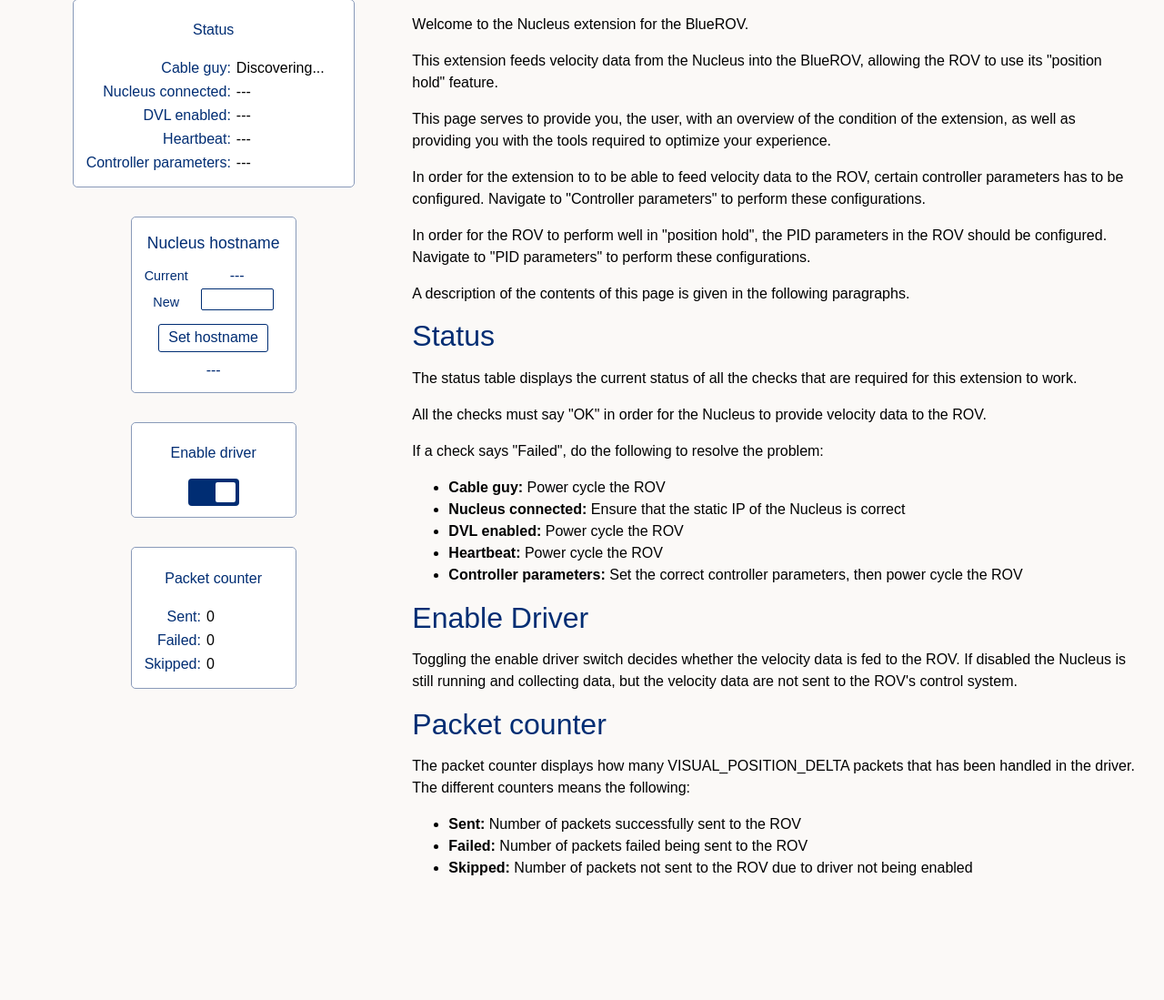
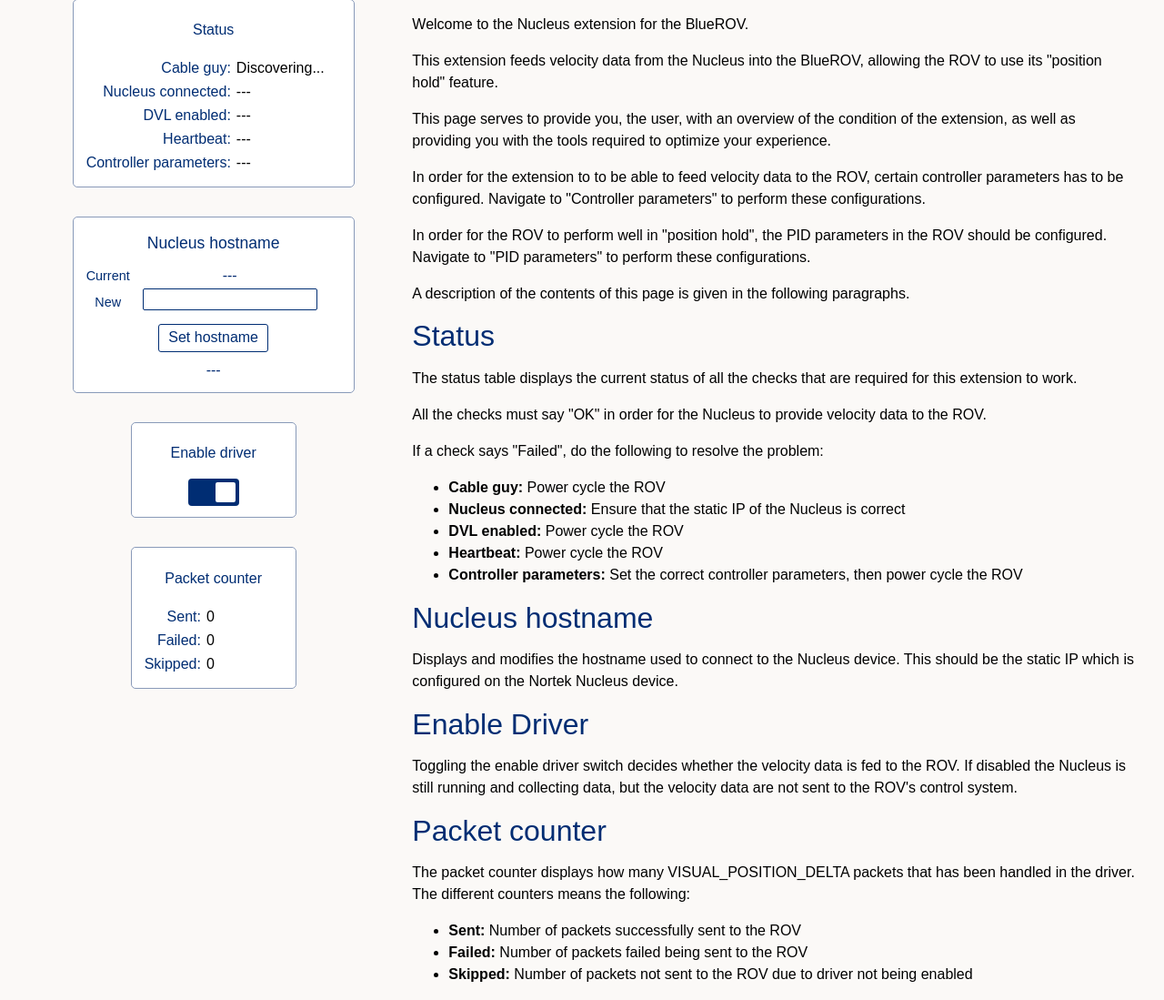
Before and after one commit to NortekSupport/nucleus_driver, a Flask app: page / in a window 1280 px wide. Shown: the part 223-1322 px from the top of the page at 91% size. Before the commit the page ends 1185 px from the top, so only its background shows below. Run offline with Flask 2, Linux system fonts and the light colour scheme; parts of the project's set-up code (start-up, migrations or seed data) failed here and were passed over.

Commit message:
updated registry file and made some final touches to UI

```diff
--- a/blueos_extension/src/nucleus_extension/flask_app.py
+++ b/blueos_extension/src/nucleus_extension/flask_app.py
@@ -8,12 +8,12 @@ from nucleus_driver import NucleusDriver
 
 logging.basicConfig(level=logging.DEBUG)
 
-#NUCLEUS_IP = os.environ["NUCLEUS_IP"]
+#NUCLEUS_IP = os.environ["NUCLEUS_IP"]  # TODO: Enable when BlueOS supports environment variables in docker run
 
 if __name__ == "flask_app":
 
     nucleus_driver = NucleusDriver()
-    #nucleus_driver.set_tcp_configuration(host=NUCLEUS_IP)
+    #nucleus_driver.set_tcp_configuration(host=NUCLEUS_IP)  # TODO: Enable when BlueOS supports environment variables in docker run
 
     rov_link = RovLink(driver=nucleus_driver)
     rov_link.start()
@@ -120,8 +120,6 @@ if __name__ == "flask_app":
 
         hostname = request.form.get("HOSTNAME", None, type=str)
 
-        print(f'sEtTiNg HOSTNAME: {hostname}')
-
         if hostname is None:
             logging.warning(f'Hostname can not be None')
             return jsonify(result='Hostname can not be None')
--- a/blueos_extension/src/nucleus_extension/rov_link.py
+++ b/blueos_extension/src/nucleus_extension/rov_link.py
@@ -691,20 +691,22 @@ class RovLink(Thread):
                 if not self._cable_guy:
                     logging.warning(f"{self.timestamp()} Cable guy not available")
 
-                if not self._nucleus_connected:
-                    logging.warning(f"{self.timestamp()} Nucleus is not connected")
+                if not self._nucleus_connected or not self._dvl_enabled:
 
-                    self.connect_nucleus()
+                    if not self._nucleus_connected:
+                        logging.warning(f"{self.timestamp()} Nucleus is not connected")
 
-                if not self._dvl_enabled:
-                    logging.warning(f"{self.timestamp()} DVL is not enabled on Nucleus")
+                        self.connect_nucleus()
 
-                    if self._nucleus_connected:  # TODO: Maybe?
+                    if self._nucleus_connected and not self._dvl_enabled:
+                        logging.warning(f"{self.timestamp()} DVL is not enabled on Nucleus")
+
                         self.stop_nucleus()  # TODO: Check if Nucleus is running instead of stopping
                         self.setup_nucleus()
 
-                if self._nucleus_connected and self._dvl_enabled:
-                    self.start_nucleus()
+                    if self._nucleus_connected and self._dvl_enabled:
+                        self.stop_nucleus()  # TODO: Check if Nucleus is running instead of stopping
+                        self.start_nucleus()
 
                 if not self._heartbeat:
                     logging.warning(f"{self.timestamp()} Can't detect heartbeat")
--- a/blueos_extension/src/nucleus_extension/templates/home.html
+++ b/blueos_extension/src/nucleus_extension/templates/home.html
@@ -36,7 +36,7 @@
 
 <div>
   <form id="set_hostname">
-    <fieldset id="parameters">
+    <fieldset id="parameters" style="width:18rem">
       <p>Nucleus hostname</p>
       <table style="text-align:center;">
         <tr>
@@ -45,7 +45,7 @@
         </tr>
         <tr>
           <td><label for="HOSTNAME">New </label></td>
-          <td><input type="text" id="HOSTNAME" name="HOSTNAME"></td>
+          <td><input type="text" id="HOSTNAME" name="HOSTNAME" style="width:12rem"></td>
         </tr>
       </table>
       <input type="submit" value="Set hostname">
@@ -117,6 +117,10 @@
 </ul>
 </p>
 
+<h2>Nucleus hostname</h2>
+
+Displays and modifies the hostname used to connect to the Nucleus device. This should be the static IP which is configured on the Nortek Nucleus device.
+
 <h2>Enable Driver</h2>
 
 <p>Toggling the enable driver switch decides whether the velocity data is fed to the ROV. If disabled the Nucleus is still running and collecting data, but the velocity data are not sent to the ROV's control system.</p>
```
Also changed, not shown: 1 other file.
